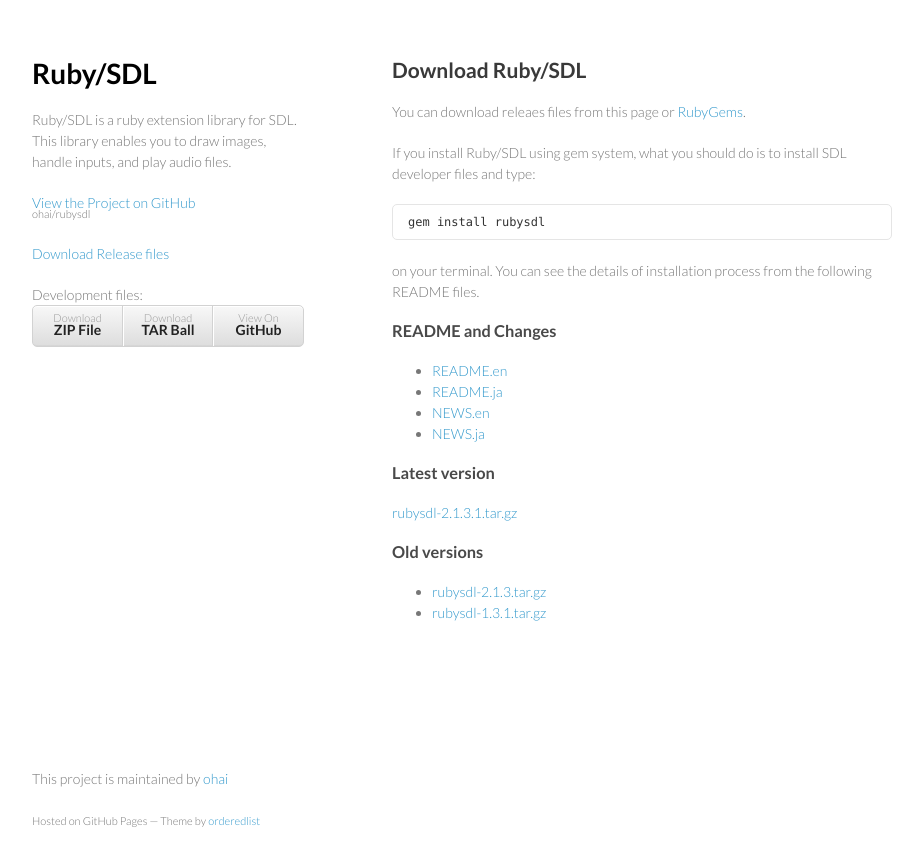
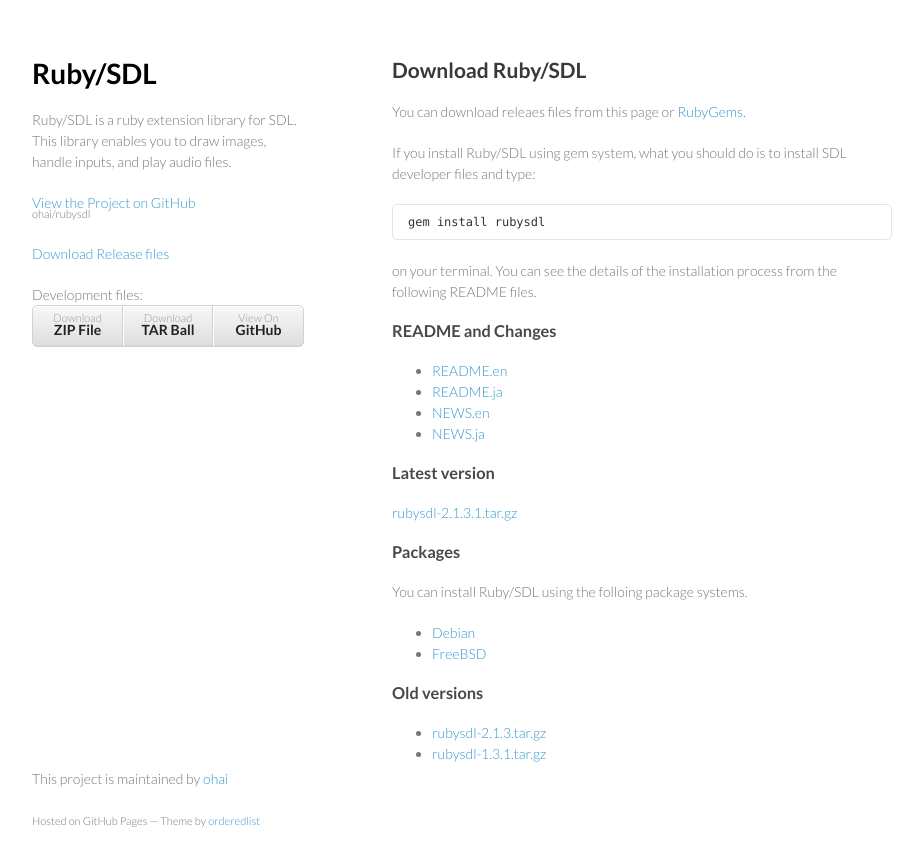
Before and after one commit to ohai/rubysdl, a Jekyll site: the page built from download.md, in a window 1280 px wide. Shown: the top 866 px of the page, without its empty margins (178-1101 px from the left). Built offline with Jekyll 4.4.1, drawn with Linux system fonts in a browser that asks for light colours.

Commit message:
Add links to Debian and FreeBSD packages.

```diff
--- a/download.md
+++ b/download.md
@@ -12,7 +12,7 @@
 
     gem install rubysdl
 
-on your terminal. You can see the details of installation process
+on your terminal. You can see the details of the installation process
 from the following README files.
 
 ### README and Changes
@@ -24,6 +24,12 @@
 ### Latest version
 [rubysdl-2.1.3.1.tar.gz](archives/rubysdl-2.1.3.1.tar.gz)
 
+### Packages
+You can install Ruby/SDL using the folloing package systems.
+
+- [Debian](http://packages.debian.org/source/sid/ruby-sdl)
+- [FreeBSD](http://www.freshports.org/devel/ruby-sdl/)
+
 ### Old versions
 
 - [rubysdl-2.1.3.tar.gz](archives/rubysdl-2.1.3.tar.gz)
```
